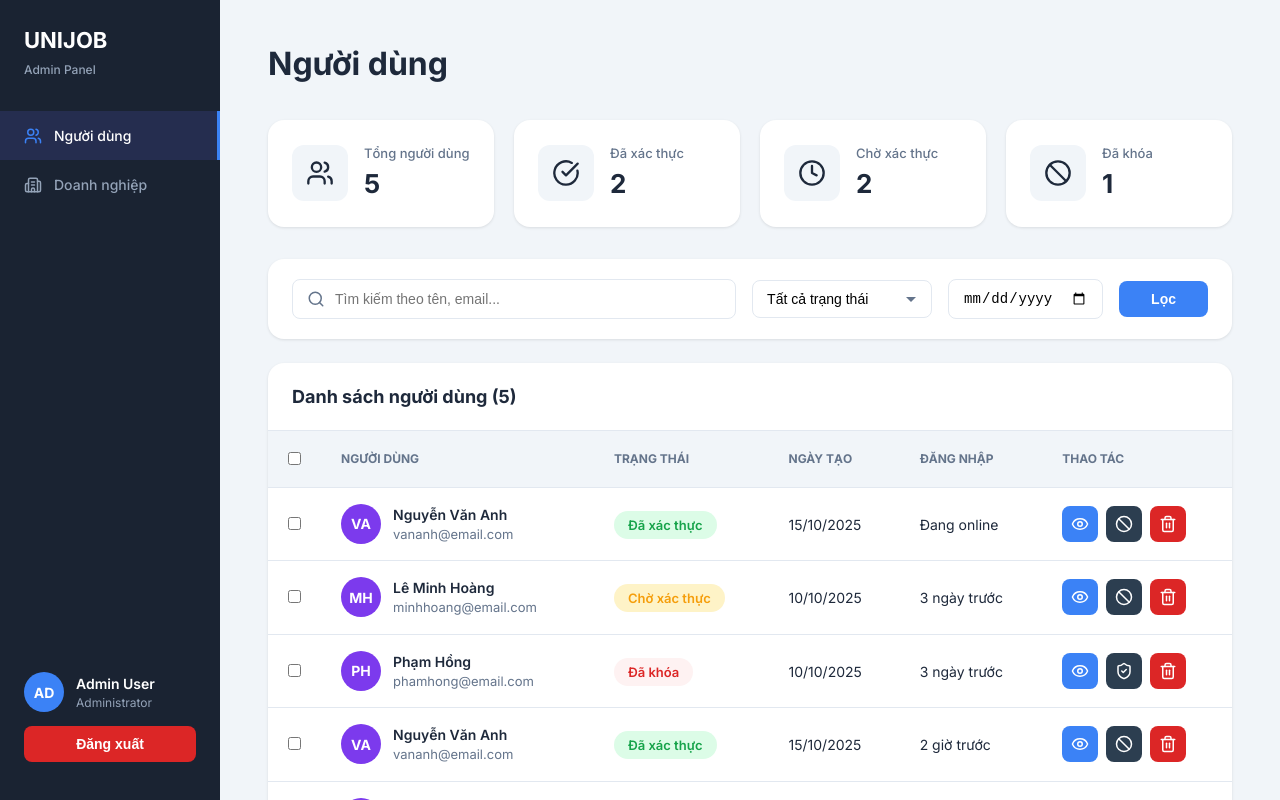
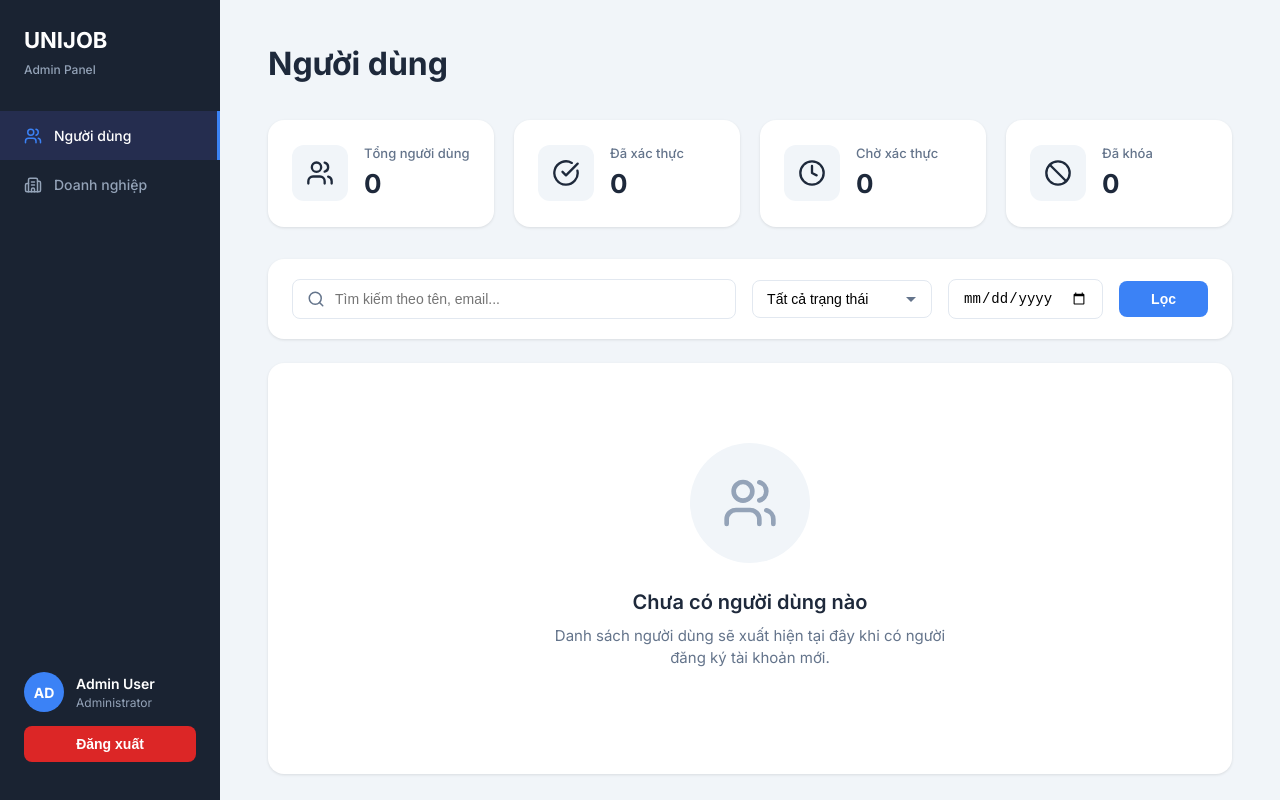
Before and after one commit to BLLVu120/Unijob, a React (Vite) app in the folder FE/: page /internal/admin/users in a window 1280 px wide. Built offline with nearby package versions, Linux system fonts and the light colour scheme; sample sign-in values are in the browser's storage.

Commit message:
Sửa chức năng quản lý người dùng

```diff
--- a/FE/src/candidate_page/CandidateProfile.jsx
+++ b/FE/src/candidate_page/CandidateProfile.jsx
@@ -6,6 +6,7 @@ import {
 import { COLORS } from '../constants/colors';
 import { flex, txt } from '../utils/styles';
 import { useAuth } from "../context/AuthContext";
+import { setCurrentUser } from "../services/authService";
 const C = COLORS;
 
 const Card = ({ children, style = {} }) => (
@@ -126,20 +127,23 @@ const formatDateDisplay = (date) => {
 };
 
 export default function ProfilePage() {
-  const { loginUser } = useAuth();
   const [editingSection, setEditingSection] = useState(null);
   const [errors, setErrors] = useState({});
   const [profile, setProfile] = useState(() => {
-  const sessionUser = JSON.parse(localStorage.getItem("user") || "{}");
-  const users = JSON.parse(localStorage.getItem("users") || "[]");
-  const fullUser = users.find(u => u.email === sessionUser.email) || {};
+    const sessionUser = JSON.parse(localStorage.getItem("user") || "null");
+    const users = JSON.parse(localStorage.getItem("users") || "[]");
+    const fullUser =
+      users.find(u => u.email === sessionUser?.email) ||
+      sessionUser ||
+      {};
+
     return {
-      name: fullUser?.name || "",
-      gender: fullUser?.gender || "",
-      dob: fullUser?.birthDate || "",
-      email: fullUser?.email || "",
-      phone: fullUser?.phone || "",
-      address: fullUser?.address || ""
+      name: fullUser.name || "",
+      gender: fullUser.gender || "",
+      dob: fullUser.birthDate || "",
+      email: fullUser.email || "",
+      phone: fullUser.phone || "",
+      address: fullUser.address || ""
     };
   });
   const [editProfile, setEditProfile] = useState(profile);
@@ -229,8 +233,15 @@ export default function ProfilePage() {
     });
 
     localStorage.setItem("users", JSON.stringify(updatedUsers));
-    const updatedUser = { ...sessionUser, name: editProfile.name };
-    loginUser(updatedUser);
+    const updatedUser = {
+      ...sessionUser,
+      name: editProfile.name,
+      gender: editProfile.gender,
+      birthDate: editProfile.dob,
+      phone: editProfile.phone,
+      address: editProfile.address
+    };
+    setCurrentUser(updatedUser);
     setEditingSection(null);
   };
 
--- a/FE/src/components/Navbar.jsx
+++ b/FE/src/components/Navbar.jsx
@@ -1,10 +1,16 @@
-import { useState } from 'react';
+import { useState, useEffect } from 'react';
 import { useNavigate } from 'react-router-dom';
 import { Link } from "react-router-dom";
 import { User, Bookmark, Send, MessageSquare, Lock, Building2, FileText, Users, CreditCard, Receipt, ShieldCheck }
 from 'lucide-react';
 import { COLORS } from '../constants/colors';
 import { useAuth } from "../context/AuthContext";
+import { useAuthGuard } from "../hooks/useAuthGuard";
+const getInitials = (name) => {
+  if (!name) return "";
+  const parts = name.trim().split(" ");
+  return (parts[0][0] + parts[parts.length - 1][0]).toUpperCase();
+};
 
 const DropdownMenu = ({ user, isEmployer, onLogout, onClose }) => {
   const navigate = useNavigate();
@@ -70,7 +76,7 @@ const DropdownMenu = ({ user, isEmployer, onLogout, onClose }) => {
               border: '2px solid rgba(255, 255, 255, 0.5)'
             }}
           >
-            CH
+            {getInitials(user?.name)}
           </div>
           <div style={{ flex: 1 }}>
             <div style={{ fontWeight: '600', fontSize: '15px', marginBottom: '2px' }}>
@@ -184,6 +190,7 @@ const Navbar = () => {
   const isLoggedIn = !!user;
   const isEmployer = user?.role === "employer";
   const userData = user;
+  useAuthGuard();
 
   return (
     <nav
@@ -273,7 +280,7 @@ const Navbar = () => {
                 color: COLORS.white
               }}
             >
-              CH
+              {getInitials(user?.name)}
             </div>
             <div
               style={{
--- /dev/null
+++ b/FE/src/hooks/useAuthGuard.js
@@ -0,0 +1,25 @@
+import { useEffect } from "react";
+import { getUsers } from "../services/authService";
+import { useAuth } from "../context/AuthContext";
+
+export const useAuthGuard = () => {
+  const { user, logoutUser } = useAuth();
+
+  useEffect(() => {
+    if (!user) return;
+
+    const checkUserStatus = () => {
+      const users = getUsers();
+      const currentUser = users.find(u => u.email === user.email);
+
+      if (!currentUser || currentUser.blocked) {
+        logoutUser();
+      }
+    };
+
+    checkUserStatus();
+    const interval = setInterval(checkUserStatus, 2000);
+
+    return () => clearInterval(interval);
+  }, [user, logoutUser]);
+};
--- a/FE/src/internal_page/admin_page/UserManagement.jsx
+++ b/FE/src/internal_page/admin_page/UserManagement.jsx
@@ -1,4 +1,5 @@
-import { useState } from 'react';
+import { useEffect, useState } from 'react';
+import { getUsers, saveUsers } from "../../services/authService";
 import {
   Users, CheckCircle, Clock, Ban, Search, Eye, Trash2,
   ShieldOff, ShieldCheck, X
@@ -7,7 +8,22 @@ import { flex, txt } from '../../utils/styles';
 import { COLORS } from '../../constants/colors';
 import { pageBtnStyle } from '../../constants/pageBtnStyle';
 const C = COLORS;
-
+const getInitials = (name) => {
+  if (!name) return "US";
+  const parts = name.trim().split(" ");
+  return (parts[0][0] + parts[parts.length - 1][0]).toUpperCase();
+};
+const toStorageUser = ({
+  id,
+  status,
+  statusLabel,
+  statusColor,
+  statusText,
+  avatar,
+  bgColor,
+  createdDate,
+  ...user
+}) => user;
 const UserDetailModal = ({ open, onClose, user }) => {
   if (!open || !user) return null;
 
@@ -170,10 +186,17 @@ const LockConfirmModal = ({ open, onClose, onConfirm, user, isUnlock }) => {
           {isUnlock ? 'Xác nhận mở khóa' : 'Xác nhận khóa tài khoản'}
         </h2>
         <p style={{ ...txt(15, 400, C.gray), marginBottom: 24 }}>
-          {isUnlock
-            ? `Bạn có chắc chắn muốn mở khóa tài khoản của "${user.name}"? Người dùng sẽ có thể đăng nhập trở lại.`
-            : `Bạn có chắc chắn muốn khóa tài khoản của "${user.name}"? Người dùng sẽ không thể đăng nhập.`
-          }
+          {isUnlock ? (
+            <>
+              Bạn có chắc chắn muốn mở khóa tài khoản của{" "}
+              <strong>{user.name}</strong>? Người dùng sẽ có thể đăng nhập trở lại.
+            </>
+          ) : (
+            <>
+              Bạn có chắc chắn muốn khóa tài khoản của{" "}
+              <strong>{user.name}</strong>? Người dùng sẽ không thể đăng nhập.
+            </>
+          )}
         </p>
         <div style={{ ...flex('center'), justifyContent: 'center', gap: 12 }}>
           <button onClick={onClose} style={{
@@ -241,7 +264,7 @@ const DeleteConfirmModal = ({ open, onClose, onConfirm, user }) => {
         </div>
         <h2 style={{ ...txt(22, 700), marginBottom: 12 }}>Xác nhận xóa</h2>
         <p style={{ ...txt(15, 400, C.gray), marginBottom: 24 }}>
-          Bạn có chắc chắn muốn xóa tài khoản "<strong>{user.name}</strong>"?
+          Bạn có chắc chắn muốn xóa tài khoản <strong>{user.name}</strong>?
           Hành động này không thể hoàn tác.
         </p>
         <div style={{ ...flex('center'), justifyContent: 'center', gap: 12 }}>
@@ -275,80 +298,50 @@ const DeleteConfirmModal = ({ open, onClose, onConfirm, user }) => {
   );
 };
 
+const formatUser = (u, index) => {
+  const status = (u.blocked ?? false)
+    ? "blocked"
+    : (u.verified ?? false)
+    ? "verified"
+    : "pending";
+
+  const statusMap = {
+    verified: { label: "Đã xác thực", bg: C.greenBg, text: C.green },
+    pending: { label: "Chờ xác thực", bg: C.yellowBg, text: "#f59e0b" },
+    blocked: { label: "Đã khóa", bg: C.redBg, text: C.red }
+  };
+
+  return {
+    ...u,
+    id: index + 1,
+    name: u.name || "Chưa có tên",
+    phone: u.phone || "-",
+
+    status,
+    statusLabel: statusMap[status].label,
+    statusColor: statusMap[status].bg,
+    statusText: statusMap[status].text,
+
+    createdDate: u.createdAt
+      ? new Date(u.createdAt).toLocaleDateString("vi-VN")
+      : "-",
+
+    lastLogin: u.lastLogin
+      ? new Date(u.lastLogin).toLocaleString("vi-VN")
+      : "-",
+
+    avatar: getInitials(u.name),
+    bgColor: "#7c3aed"
+  };
+};
+
 export default function UserManagementPage() {
-  const users = [
-    {
-      id: 1,
-      name: 'Nguyễn Văn Anh',
-      email: 'vananh@email.com',
-      phone: '0912 345 678',
-      status: 'verified',
-      statusLabel: 'Đã xác thực',
-      statusColor: C.greenBg,
-      statusText: C.green,
-      createdDate: '15/10/2025',
-      lastLogin: 'Đang online',
-      avatar: 'VA',
-      bgColor: '#7c3aed'
-    },
-    {
-      id: 2,
-      name: 'Lê Minh Hoàng',
-      email: 'minhhoang@email.com',
-      phone: '0923 456 789',
-      status: 'pending',
-      statusLabel: 'Chờ xác thực',
-      statusColor: C.yellowBg,
-      statusText: '#f59e0b',
-      createdDate: '10/10/2025',
-      lastLogin: '3 ngày trước',
-      avatar: 'MH',
-      bgColor: '#7c3aed'
-    },
-    {
-      id: 3,
-      name: 'Phạm Hồng',
-      email: 'phamhong@email.com',
-      phone: '0934 567 890',
-      status: 'blocked',
-      statusLabel: 'Đã khóa',
-      statusColor: C.redBg,
-      statusText: C.red,
-      createdDate: '10/10/2025',
-      lastLogin: '3 ngày trước',
-      avatar: 'PH',
-      bgColor: '#7c3aed'
-    },
-    {
-      id: 4,
-      name: 'Nguyễn Văn Anh',
-      email: 'vananh@email.com',
-      phone: '0912 345 678',
-      status: 'verified',
-      statusLabel: 'Đã xác thực',
-      statusColor: C.greenBg,
-      statusText: C.green,
-      createdDate: '15/10/2025',
-      lastLogin: '2 giờ trước',
-      avatar: 'VA',
-      bgColor: '#7c3aed'
-    },
-    {
-      id: 5,
-      name: 'Lê Minh Hoàng',
-      email: 'minhhoang@email.com',
-      phone: '0923 456 789',
-      status: 'pending',
-      statusLabel: 'Chờ xác thực',
-      statusColor: C.yellowBg,
-      statusText: '#f59e0b',
-      createdDate: '10/10/2025',
-      lastLogin: '3 ngày trước',
-      avatar: 'MH',
-      bgColor: '#7c3aed'
-    }
-  ];
+  const [users, setUsers] = useState([]);
   const [selectedUsers, setSelectedUsers] = useState([]);
+  useEffect(() => {
+    const data = getUsers();
+    setUsers(data.map(formatUser));
+  }, []);
   const [viewModalOpen, setViewModalOpen] = useState(false);
   const [lockModalOpen, setLockModalOpen] = useState(false);
   const [deleteModalOpen, setDeleteModalOpen] = useState(false);
@@ -362,12 +355,12 @@ export default function UserManagementPage() {
   const end = start + rowsPerPage;
   const currentUsers = users.slice(start, end);
 
-  const stats = [
-    { icon: Users, label: 'Tổng người dùng', value: 5 },
-    { icon: CheckCircle, label: 'Đã xác thực', value: 2 },
-    { icon: Clock, label: 'Chờ xác thực', value: 2 },
-    { icon: Ban, label: 'Đã khóa', value: 1 }
-  ];
+const stats = [
+  { icon: Users, label: "Tổng người dùng", value: users.length },
+  { icon: CheckCircle, label: "Đã xác thực", value: users.filter(u => u.status === "verified").length },
+  { icon: Clock, label: "Chờ xác thực", value: users.filter(u => u.status === "pending").length },
+  { icon: Ban, label: "Đã khóa", value: users.filter(u => u.status === "blocked").length }
+];
 
   const displayUsers = users;
 
@@ -773,7 +766,21 @@ export default function UserManagementPage() {
           setSelectedUser(null);
         }}
         onConfirm={() => {
-          console.log(isUnlockAction ? 'Unlocked' : 'Locked', selectedUser);
+          const storageUsers = getUsers();
+          const updatedUsers = storageUsers.map(u => {
+            if (u.email === selectedUser.email) {
+              const isBlocked = !(u.blocked ?? false);
+              return {
+                ...u,
+                blocked: isBlocked,
+                verified: !isBlocked
+              };
+            }
+            return u;
+          });
+
+          saveUsers(updatedUsers);
+          setUsers(updatedUsers.map(formatUser));
           setLockModalOpen(false);
           setSelectedUser(null);
         }}
@@ -788,7 +795,12 @@ export default function UserManagementPage() {
           setSelectedUser(null);
         }}
         onConfirm={() => {
-          console.log('Deleted', selectedUser);
+          const storageUsers = getUsers();
+          const updated = storageUsers.filter(
+            u => u.email !== selectedUser.email
+          );
+          saveUsers(updated);
+          setUsers(updated.map(formatUser));
           setDeleteModalOpen(false);
           setSelectedUser(null);
         }}
--- a/FE/src/services/authService.js
+++ b/FE/src/services/authService.js
@@ -24,9 +24,16 @@ export const registerUser = (user) => {
   const emailExists = users.some(u => u.email === user.email);
   if (emailExists) throw new Error("Email đã tồn tại");
 
-  users.push(user);
+  const newUser = {
+    ...user,
+    verified: false,
+    blocked: false,
+    createdAt: new Date().toISOString()
+  };
+
+  users.push(newUser);
   saveUsers(users);
-  return user;
+  return newUser;
 };
 
 export const verifyEmail = (code) => {
@@ -56,14 +63,29 @@ export const verifyEmail = (code) => {
 
 export const loginUser = (email, password) => {
   const users = getUsers();
-  const user = users.find(
+
+  const index = users.findIndex(
     u => u.email === email && u.password === password
   );
 
-  if (!user) throw new Error("Sai email hoặc mật khẩu");
+  if (index === -1) throw new Error("Sai email hoặc mật khẩu");
+
+  const user = users[index];
+
   if (!user.verified) throw new Error("Tài khoản chưa xác thực email");
-  setCurrentUser(user);
-  return user;
+  if (user.blocked === true) throw new Error("Tài khoản đã bị khóa");
+
+  const updatedUser = {
+    ...users[index],
+    lastLogin: new Date().toISOString()
+  };
+
+  users[index] = updatedUser;
+
+  saveUsers(users);
+  setCurrentUser(updatedUser);
+
+  return updatedUser;
 };
 
 export const getCurrentUser = () => {
```
